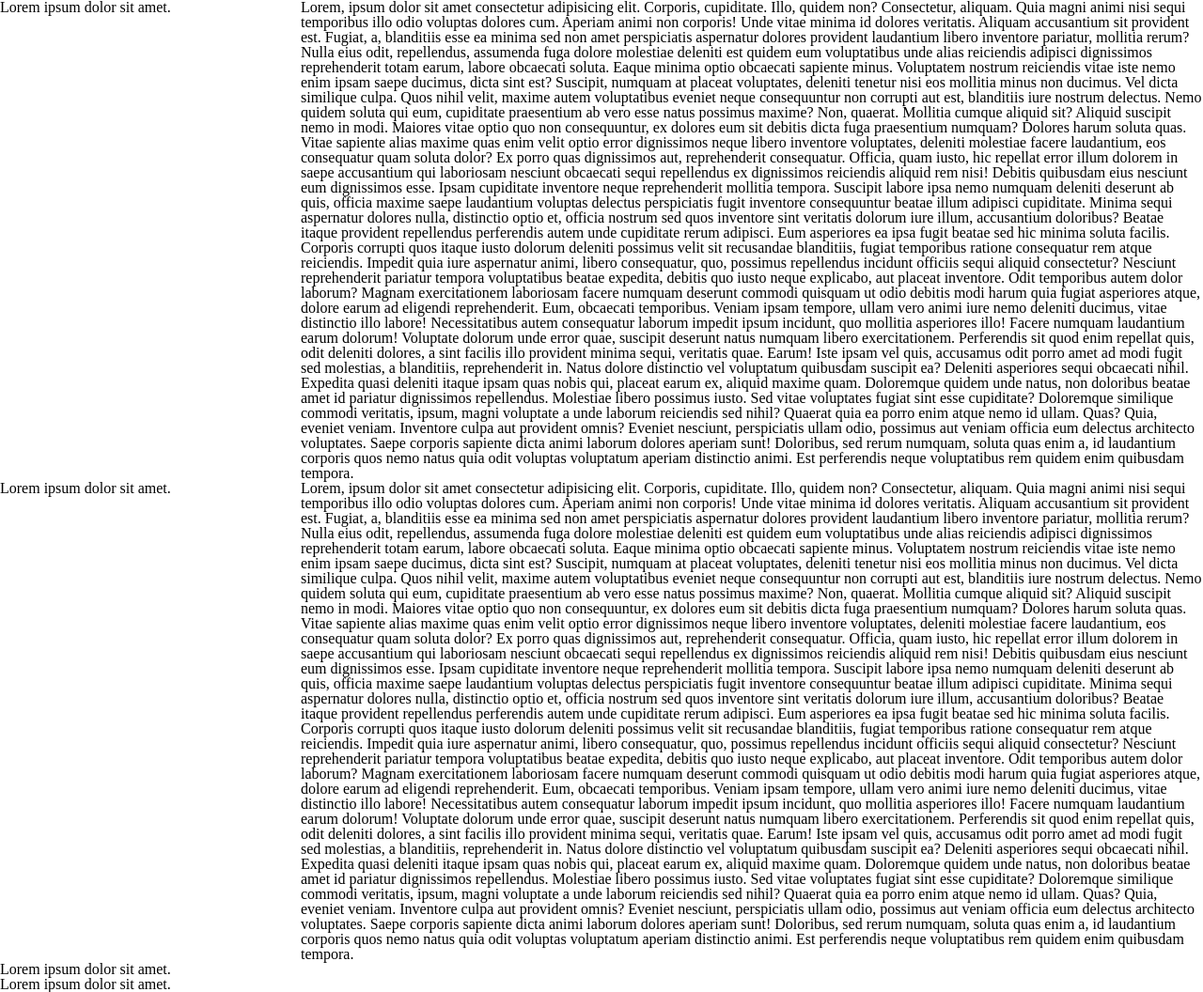
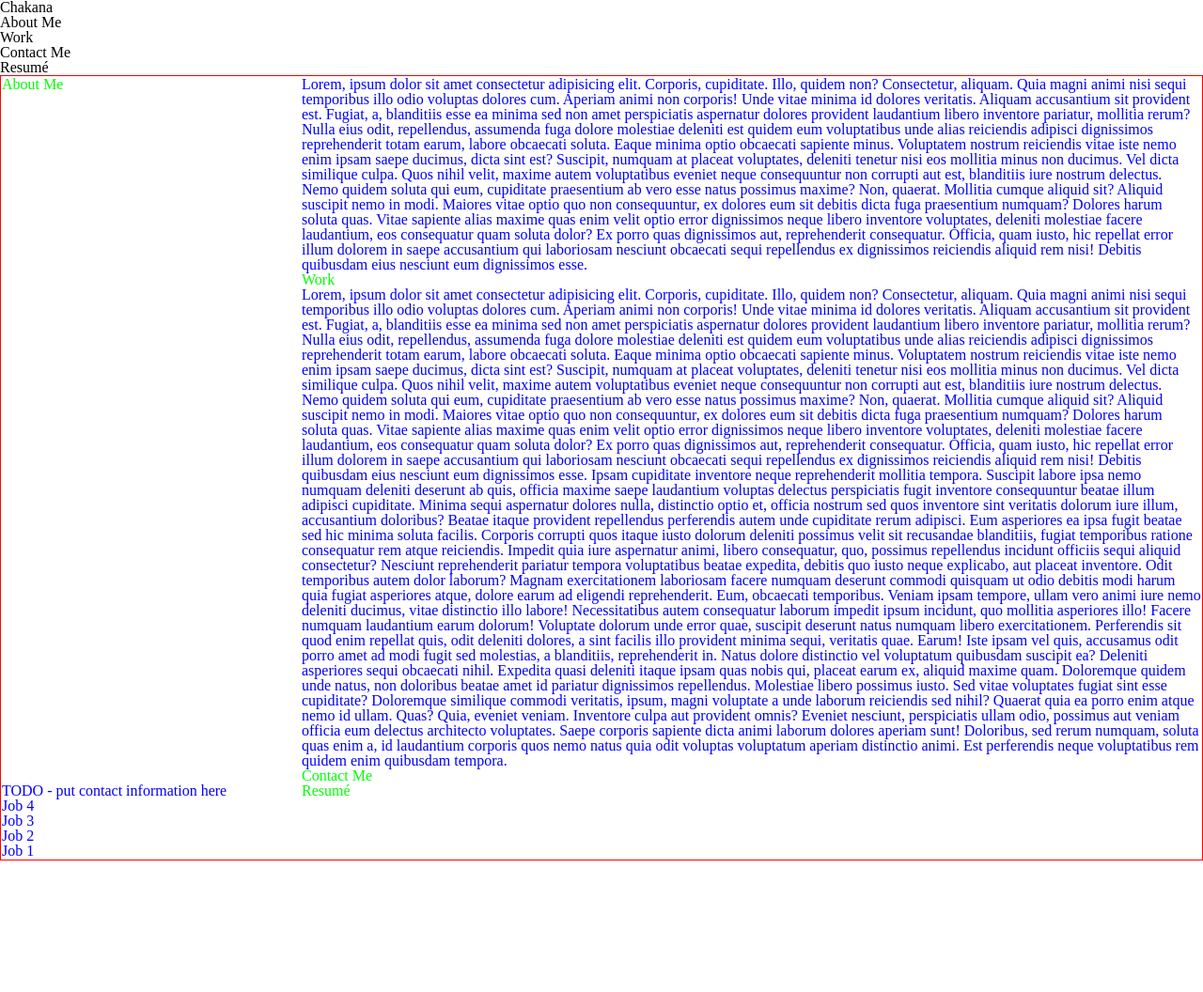
Before and after one commit to stevreut/demoPortfolio, a plain HTML site: page index.html in a window 1280 px wide. Shown: the whole page at 94% size. After the commit the page ends 916 px from the top, so only its background shows below. Drawn offline with Linux system fonts and the light colour scheme.

Commit message:
initial high-level draft of unformatted HTML content

```diff
--- a/assets/css/style.css
+++ b/assets/css/style.css
@@ -1,4 +1,20 @@
+* {
+    /* Temporary style for test/debugging (TODO) */
+    padding: 1px;
+    border: solid;
+    border-width: 1px;
+    border-color: red;
+}
+
 main{
     display: grid;
     grid-template-columns: 1fr 3fr;
 }
+
+.sub-title {
+    color: lime;  /* temporary TODO */
+}
+
+.sub-desc {
+    color: blue; /* temporary TODO */
+}
--- a/index.html
+++ b/index.html
@@ -9,12 +9,23 @@
     <link rel="stylesheet" href="./assets/css/style.css">
 </head>
 <body>
-
+    <header>
+        <h1>Chakana</h1>  <!-- TODO - "working title" -->
+        <nav>
+            <ul>
+                <!-- TODO - no links yet -->
+                <li>About Me</li>
+                <li>Work</li>
+                <li>Contact Me</li>
+                <li>Resum&eacute;</li>  <!--TODO - verify spelling-->
+            </ul>
+        </nav>
+    </header>
     <main>
 
 
-    <section>Lorem ipsum dolor sit amet.</section>
-    <section>Lorem, ipsum dolor sit amet consectetur adipisicing elit. Corporis, cupiditate. Illo, quidem non? Consectetur, aliquam. Quia magni animi nisi sequi temporibus illo odio voluptas dolores cum. Aperiam animi non corporis!
+    <section class="sub-title"><h2>About Me</h2></section>
+    <section class="sub-desc">Lorem, ipsum dolor sit amet consectetur adipisicing elit. Corporis, cupiditate. Illo, quidem non? Consectetur, aliquam. Quia magni animi nisi sequi temporibus illo odio voluptas dolores cum. Aperiam animi non corporis!
     Unde vitae minima id dolores veritatis. Aliquam accusantium sit provident est. Fugiat, a, blanditiis esse ea minima sed non amet perspiciatis aspernatur dolores provident laudantium libero inventore pariatur, mollitia rerum?
     Nulla eius odit, repellendus, assumenda fuga dolore molestiae deleniti est quidem eum voluptatibus unde alias reiciendis adipisci dignissimos reprehenderit totam earum, labore obcaecati soluta. Eaque minima optio obcaecati sapiente minus.
     Voluptatem nostrum reiciendis vitae iste nemo enim ipsam saepe ducimus, dicta sint est? Suscipit, numquam at placeat voluptates, deleniti tenetur nisi eos mollitia minus non ducimus. Vel dicta similique culpa.
@@ -22,20 +33,8 @@
     Non, quaerat. Mollitia cumque aliquid sit? Aliquid suscipit nemo in modi. Maiores vitae optio quo non consequuntur, ex dolores eum sit debitis dicta fuga praesentium numquam? Dolores harum soluta quas.
     Vitae sapiente alias maxime quas enim velit optio error dignissimos neque libero inventore voluptates, deleniti molestiae facere laudantium, eos consequatur quam soluta dolor? Ex porro quas dignissimos aut, reprehenderit consequatur.
     Officia, quam iusto, hic repellat error illum dolorem in saepe accusantium qui laboriosam nesciunt obcaecati sequi repellendus ex dignissimos reiciendis aliquid rem nisi! Debitis quibusdam eius nesciunt eum dignissimos esse.
-    Ipsam cupiditate inventore neque reprehenderit mollitia tempora. Suscipit labore ipsa nemo numquam deleniti deserunt ab quis, officia maxime saepe laudantium voluptas delectus perspiciatis fugit inventore consequuntur beatae illum adipisci cupiditate.
-    Minima sequi aspernatur dolores nulla, distinctio optio et, officia nostrum sed quos inventore sint veritatis dolorum iure illum, accusantium doloribus? Beatae itaque provident repellendus perferendis autem unde cupiditate rerum adipisci.
-    Eum asperiores ea ipsa fugit beatae sed hic minima soluta facilis. Corporis corrupti quos itaque iusto dolorum deleniti possimus velit sit recusandae blanditiis, fugiat temporibus ratione consequatur rem atque reiciendis.
-    Impedit quia iure aspernatur animi, libero consequatur, quo, possimus repellendus incidunt officiis sequi aliquid consectetur? Nesciunt reprehenderit pariatur tempora voluptatibus beatae expedita, debitis quo iusto neque explicabo, aut placeat inventore.
-    Odit temporibus autem dolor laborum? Magnam exercitationem laboriosam facere numquam deserunt commodi quisquam ut odio debitis modi harum quia fugiat asperiores atque, dolore earum ad eligendi reprehenderit. Eum, obcaecati temporibus.
-    Veniam ipsam tempore, ullam vero animi iure nemo deleniti ducimus, vitae distinctio illo labore! Necessitatibus autem consequatur laborum impedit ipsum incidunt, quo mollitia asperiores illo! Facere numquam laudantium earum dolorum!
-    Voluptate dolorum unde error quae, suscipit deserunt natus numquam libero exercitationem. Perferendis sit quod enim repellat quis, odit deleniti dolores, a sint facilis illo provident minima sequi, veritatis quae. Earum!
-    Iste ipsam vel quis, accusamus odit porro amet ad modi fugit sed molestias, a blanditiis, reprehenderit in. Natus dolore distinctio vel voluptatum quibusdam suscipit ea? Deleniti asperiores sequi obcaecati nihil.
-    Expedita quasi deleniti itaque ipsam quas nobis qui, placeat earum ex, aliquid maxime quam. Doloremque quidem unde natus, non doloribus beatae amet id pariatur dignissimos repellendus. Molestiae libero possimus iusto.
-    Sed vitae voluptates fugiat sint esse cupiditate? Doloremque similique commodi veritatis, ipsum, magni voluptate a unde laborum reiciendis sed nihil? Quaerat quia ea porro enim atque nemo id ullam. Quas?
-    Quia, eveniet veniam. Inventore culpa aut provident omnis? Eveniet nesciunt, perspiciatis ullam odio, possimus aut veniam officia eum delectus architecto voluptates. Saepe corporis sapiente dicta animi laborum dolores aperiam sunt!
-    Doloribus, sed rerum numquam, soluta quas enim a, id laudantium corporis quos nemo natus quia odit voluptas voluptatum aperiam distinctio animi. Est perferendis neque voluptatibus rem quidem enim quibusdam tempora.</section>
-    <section>Lorem ipsum dolor sit amet.</section>
-    <section>Lorem, ipsum dolor sit amet consectetur adipisicing elit. Corporis, cupiditate. Illo, quidem non? Consectetur, aliquam. Quia magni animi nisi sequi temporibus illo odio voluptas dolores cum. Aperiam animi non corporis!
+    <section class="sub-title"><h2>Work</h2></section>
+    <section class="sub-desc">Lorem, ipsum dolor sit amet consectetur adipisicing elit. Corporis, cupiditate. Illo, quidem non? Consectetur, aliquam. Quia magni animi nisi sequi temporibus illo odio voluptas dolores cum. Aperiam animi non corporis!
         Unde vitae minima id dolores veritatis. Aliquam accusantium sit provident est. Fugiat, a, blanditiis esse ea minima sed non amet perspiciatis aspernatur dolores provident laudantium libero inventore pariatur, mollitia rerum?
         Nulla eius odit, repellendus, assumenda fuga dolore molestiae deleniti est quidem eum voluptatibus unde alias reiciendis adipisci dignissimos reprehenderit totam earum, labore obcaecati soluta. Eaque minima optio obcaecati sapiente minus.
         Voluptatem nostrum reiciendis vitae iste nemo enim ipsam saepe ducimus, dicta sint est? Suscipit, numquam at placeat voluptates, deleniti tenetur nisi eos mollitia minus non ducimus. Vel dicta similique culpa.
@@ -55,9 +54,17 @@
         Sed vitae voluptates fugiat sint esse cupiditate? Doloremque similique commodi veritatis, ipsum, magni voluptate a unde laborum reiciendis sed nihil? Quaerat quia ea porro enim atque nemo id ullam. Quas?
         Quia, eveniet veniam. Inventore culpa aut provident omnis? Eveniet nesciunt, perspiciatis ullam odio, possimus aut veniam officia eum delectus architecto voluptates. Saepe corporis sapiente dicta animi laborum dolores aperiam sunt!
         Doloribus, sed rerum numquam, soluta quas enim a, id laudantium corporis quos nemo natus quia odit voluptas voluptatum aperiam distinctio animi. Est perferendis neque voluptatibus rem quidem enim quibusdam tempora.</section>
-    <section>Lorem ipsum dolor sit amet.</section>
-    <section></section>
-    <section>Lorem ipsum dolor sit amet.</section>
+    <section class="sub-title"><h2>Contact Me</h2></section></section>
+    <section class="sub-desc">TODO - put contact information here</section>
+    <section class="sub-title"><h2>Resum&eacute;</h2></section>
+    <section class="sub-desc">
+        <ul>
+            <li>Job 4</li>
+            <li>Job 3</li>
+            <li>Job 2</li>
+            <li>Job 1</li>
+        </ul>
+    </section>
     <section></section>
 </main>
 </body>
```
